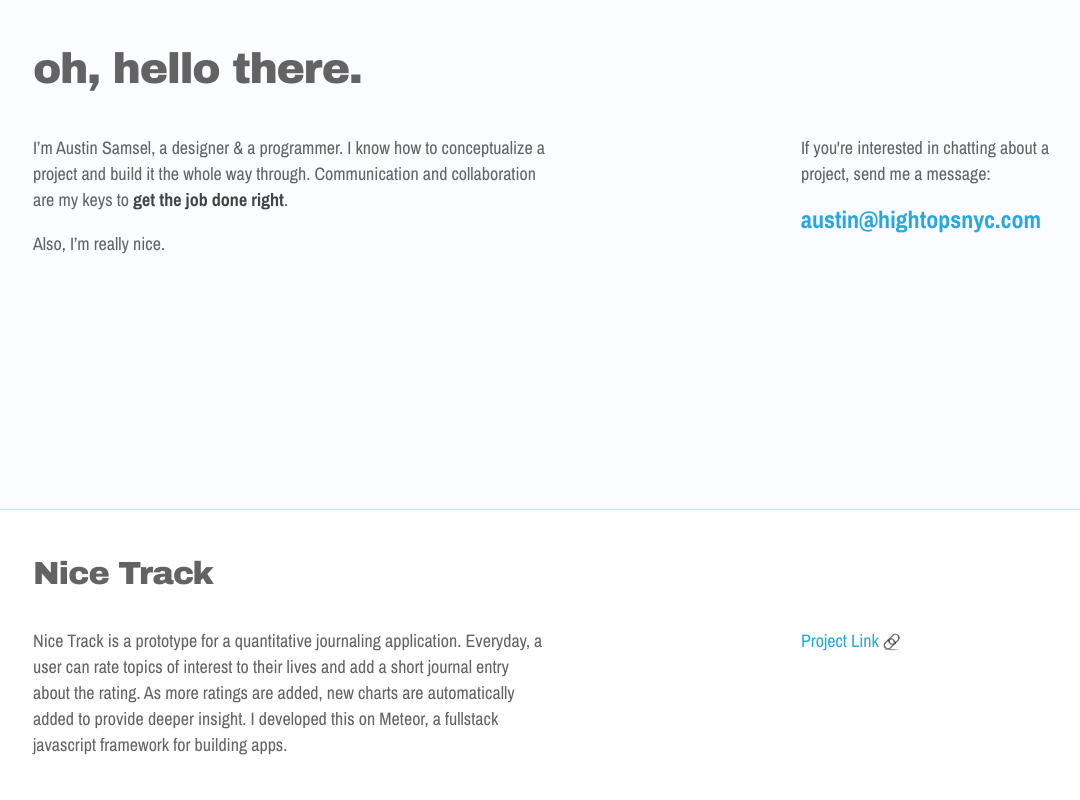
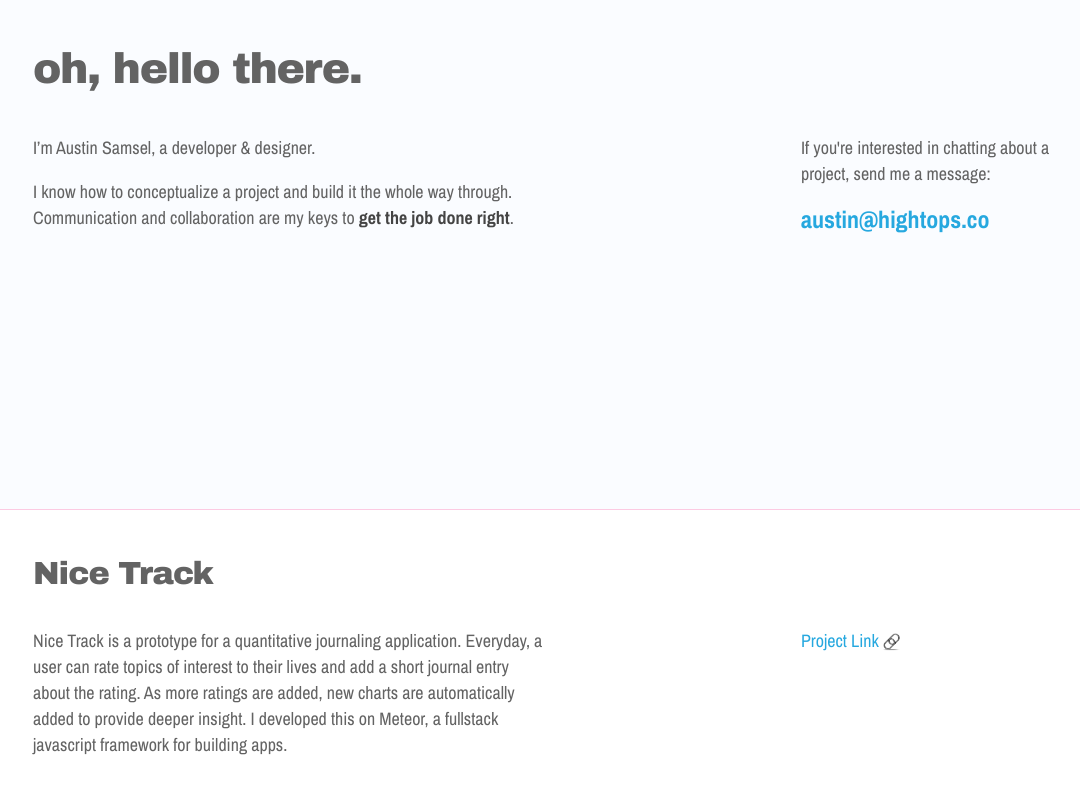
Before and after one commit to hightopsnyc/hightopsnyc.github.io, a website: page index.html in a window 1280 px wide. Shown: the part 760-1560 px from the top of the page, without its empty margins (95-1175 px from the left). Drawn offline with nearby package versions, Linux system fonts and the light colour scheme; a web font is replaced by a local one.

Commit message:
update copy

```diff
--- a/index.html
+++ b/index.html
@@ -46,12 +46,10 @@
         <h2 class="ablack normal dusty tt2 tracked-tight">oh, hello there.</h2>
         <div class="fl w-100-m mw6 w-75-l">
           <p class="archivo400 dusty">
-            I’m Austin Samsel, a designer & a programmer.
-
-            I know how to conceptualize a project and build it the whole way through. Communication and collaboration are my keys to <strong class="bold tundora">get the job done right</strong>.
+            I’m Austin Samsel, a developer & designer.
           </p>
           <p class="archivo400 dusty">
-            Also, I’m really nice.
+            I know how to conceptualize a project and build it the whole way through. Communication and collaboration are my keys to <strong class="bold tundora">get the job done right</strong>.
           </p>
         </div>
         <div class="fl-m fr-l w-100-m w-25-l pbxxl">
@@ -59,7 +57,7 @@
             If you're interested in chatting about a project, send me a message:
           </p>
           <p>
-            <span class="archivo400 bold tt4 curious">austin@hightopsnyc.com</span>
+            <span class="archivo400 bold tt4 curious">austin@hightops.co</span>
           </p>
         </div>
       </div>
@@ -273,7 +271,7 @@
             If you're working on a project, or even thinking about one, its never too early to get in touch:
           </p>
           <p>
-            <span class="archivo400 bold tt4 curious">austin@hightopsnyc.com</span>
+            <span class="archivo400 bold tt4 curious">austin@hightops.co</span>
           </p>
         </div>
       </div>
```
